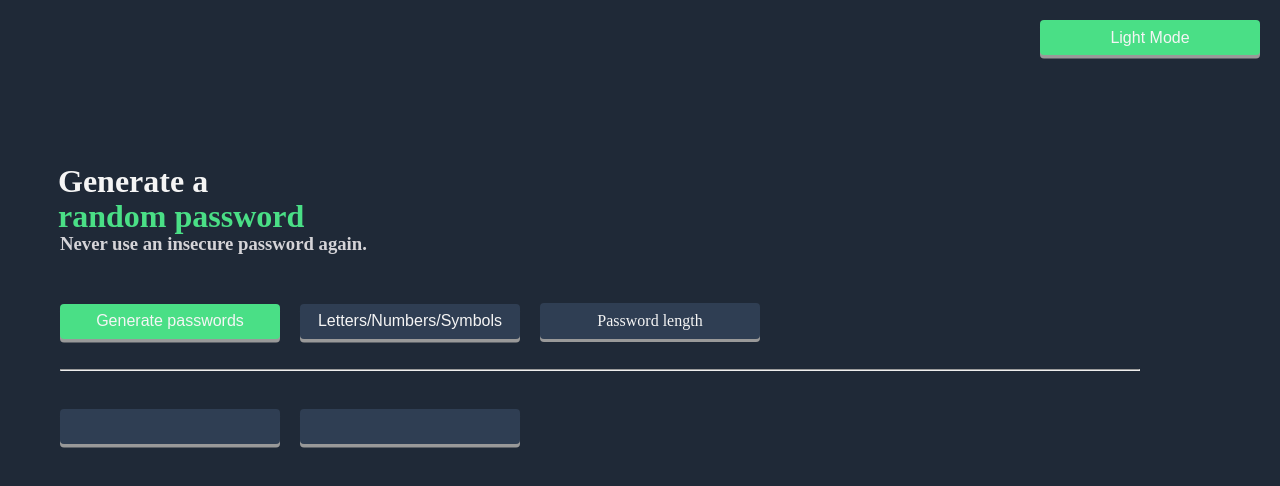
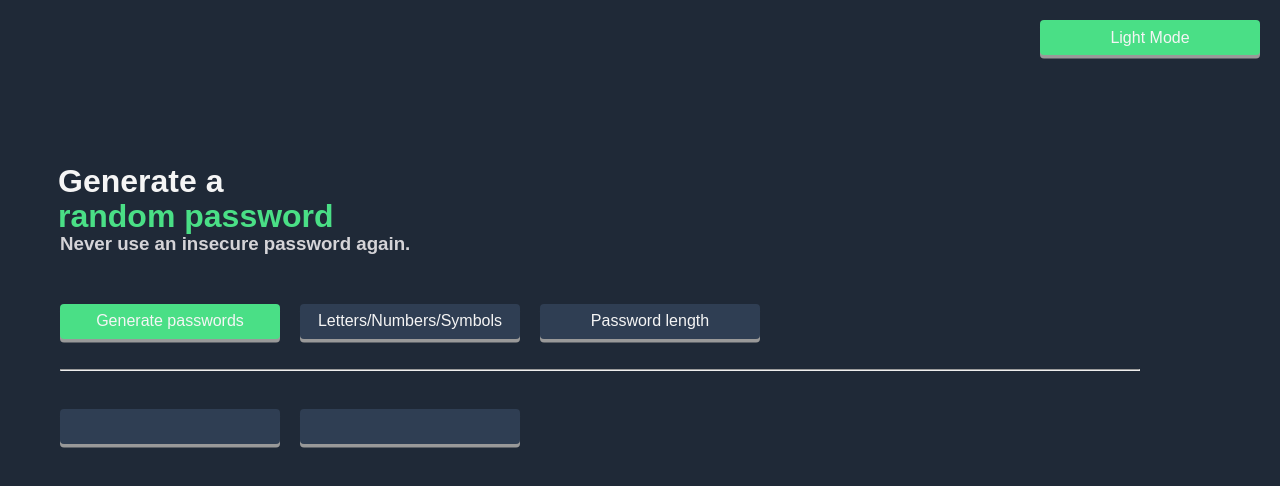
Before and after one commit to noobCode/Password-Generator---Scrimba, a website built with Vite: page index.html in a window 1280 px wide. Built offline with nearby package versions, Linux system fonts and the light colour scheme.

Commit message:
fixed a bug with the dropdiv text

```diff
--- a/index.css
+++ b/index.css
@@ -2,6 +2,8 @@ body {
     margin: 0;
     margin-left: 60px;
     background-color: #1F2937;
+
+    font-family: Arial, Helvetica, sans-serif;
 }
 
 #corner-btn-container {
@@ -143,9 +145,9 @@ button:active {
     align-items: center;
 
     background-color: #2F3E53;
-    height: 16px;
+    height: 15px;
     width: 200px;
-    margin-top: 39px;
+    margin-top: 40px;
     margin-right: 20px;
     margin-left: -10px;
     padding: 10px;
@@ -157,8 +159,9 @@ button:active {
 
     /* Automatically scale text to container width */
     font-size: min(16px, 200px / 10); /* Adjust divisor to control scaling */
-    box-shadow: 0 3px #999;
+    box-shadow: 0 3.5px #999;
 }
+
 
 /* Dropdown content */
 .dropdown-content {
--- a/index.html
+++ b/index.html
@@ -23,7 +23,7 @@
             <button onclick="toggle()" class="b4">Letters/Numbers/Symbols</button>
 
             <div class="dropdown">
-                <div class="dropdiv">Password length</div>
+                <div class="dropdiv"><p>Password length</p></div>
                     <div class="dropdown-content">
                         <button onclick="setLength()" class="b3" id="l9" >9</button>
                         <button onclick="setLength()" class="b3" id="l10">10</button>
```
